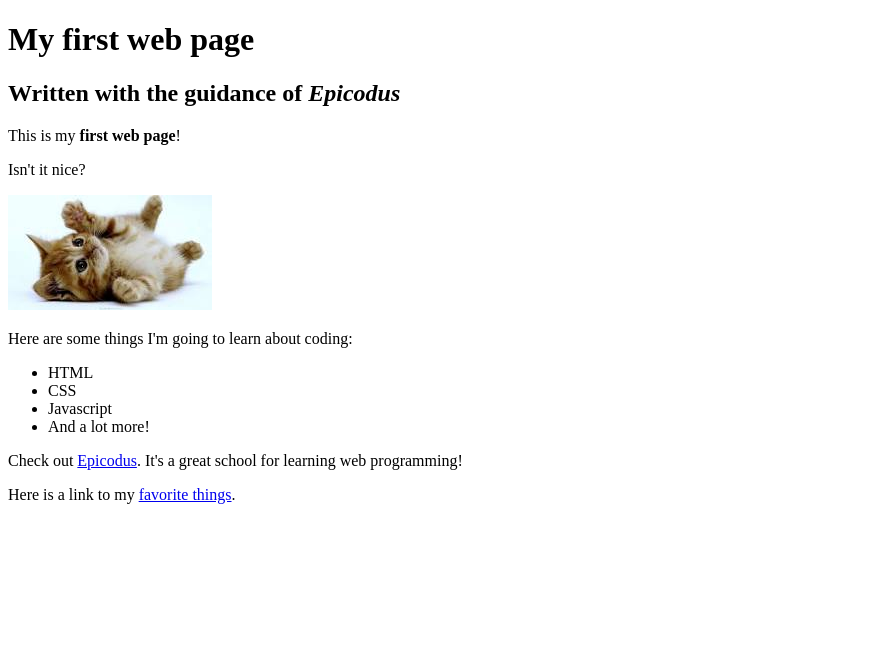
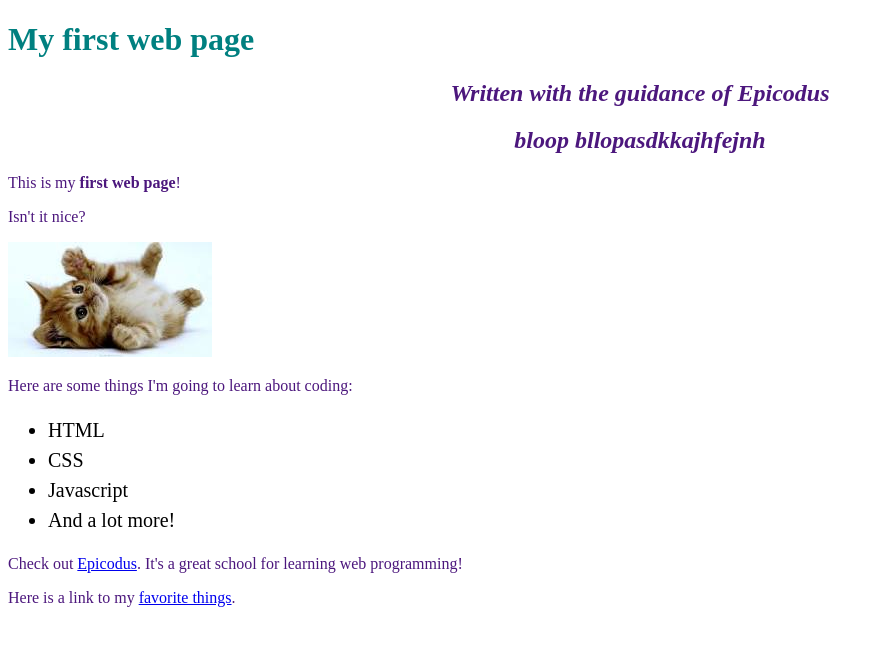
Before and after one commit to kshorf/My-Favorite-Places, a plain HTML site: page my-first-webpage.html in a window 1280 px wide. Shown: the whole page, without its empty margins (0-884 px from the left). Drawn offline with Linux system fonts and the light colour scheme.

Commit message:
added css styling

```diff
--- /dev/null
+++ b/css/styles.css
@@ -0,0 +1,19 @@
+h1 {
+  color: teal;
+}
+
+h2 {
+  color: #4c177d;
+  font-style: italic;
+  text-align: center;
+}
+
+p {
+  font-family: serif;
+  color: #4c177d;
+}
+
+  ul {
+    font-size: 20px;
+    line-height: 30px;
+  }
--- a/my-first-webpage.html
+++ b/my-first-webpage.html
@@ -1,11 +1,13 @@
 <!DOCTYPE html>
 <html>
   <head>
+    <link href="css/styles.css" rel="stylesheet" type="text/css">
     <title>Web page #1!</title>
   </head>
   <body>
     <h1>My first web page</h1>
     <h2>Written with the guidance of <em>Epicodus</em></h2>
+    <h2>bloop bllopasdkkajhfejnh</h2>
 
     <p>This is my <strong>first web page</strong>!</p>
     <p>Isn't it nice?</p>
```
